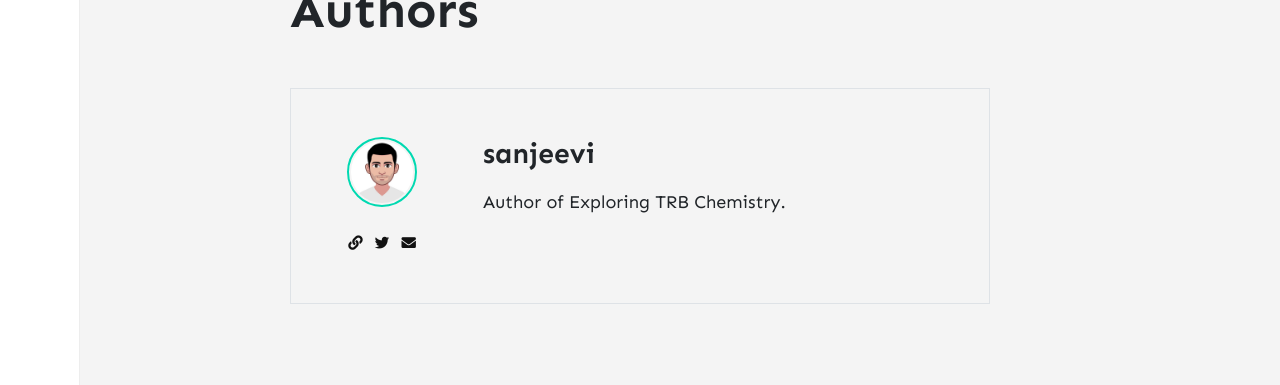
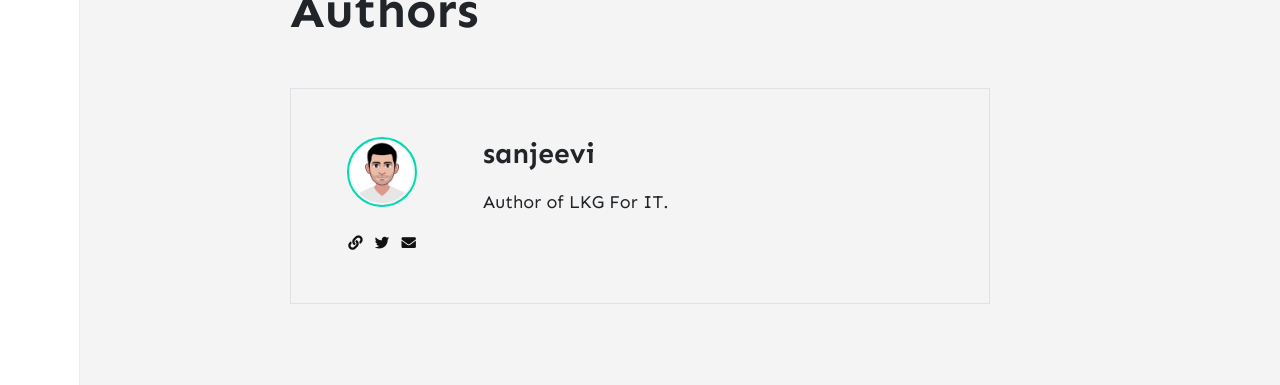
Before and after one commit to SSanjeevi/YoutubeChannelWebsite, a Jekyll site: the page built from _pages/authors.html, in a window 1280 px wide. Shown: the part 256-641 px from the top of the page. Built offline with Jekyll 4.4.1, drawn with Linux system fonts in a browser that asks for light colours; nearby versions of some CDN libraries; comment, search, counter and statistics services are not loaded.

Commit message:
Update _config.yml

```diff
--- a/_config.yml
+++ b/_config.yml
@@ -2,8 +2,8 @@
 name: "LKGForIT"
 title: "LKG For IT"
 description: "LKG For IT!"
-logo: 'channel_profile.jpg'
-favicon: 'channel_profile.jpg'
+logo: 'Original.png'
+favicon: 'Original.png'
 baseurl: /
 google_analytics: 'UA-xxxxxxxx-1'
 disqus: 'demowebsite'
@@ -21,7 +21,7 @@
     email: wowthemesnet@gmail.com
     web: https://lkgforit.com/
     twitter: https://twitter.com/wowthemesnet
-    description: "Author of Exploring TRB Chemistry."
+    description: "Author of LKG For IT."
 
 # Plugins
 plugins:
```
